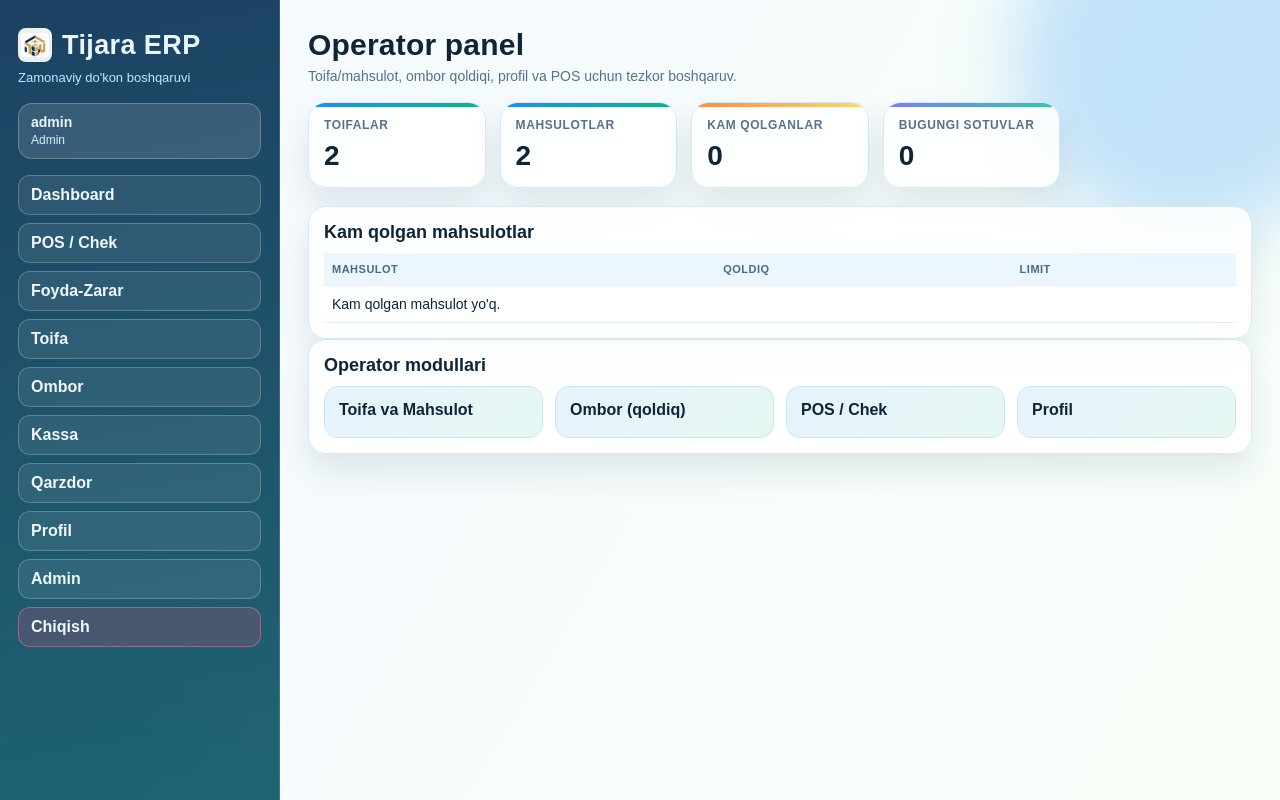
After one commit to mahmudovah/market-m-s, a Django app: page /operator/ in a window 1280 px wide. The commit adds this page. Run offline with Django 5.2, Linux system fonts and the light colour scheme; a user stored in the database is signed in; data comes from the database, SQL or seed files in the repository; both versions use the stored data as it was after the commit.

Commit message:
logo-operator-login

```diff
--- a/core/settings.py
+++ b/core/settings.py
@@ -124,3 +124,7 @@ STATIC_URL = 'static/'
 STATICFILES_DIRS = [BASE_DIR / "static"]
 
 DEFAULT_AUTO_FIELD = 'django.db.models.BigAutoField'
+
+LOGIN_URL = "/login/"
+LOGIN_REDIRECT_URL = "/"
+LOGOUT_REDIRECT_URL = "/login/"
--- a/core/urls.py
+++ b/core/urls.py
@@ -15,11 +15,14 @@ Including another URLconf
     2. Add a URL to urlpatterns:  path('blog/', include('blog.urls'))
 """
 from django.contrib import admin
+from django.contrib.auth import views as auth_views
 from django.urls import include, path
 
 from .views import (
     api_root,
     dashboard,
+    operator_dashboard,
+    operator_ombor,
     web_kassa,
     web_ombor,
     web_profil,
@@ -29,7 +32,11 @@ from .views import (
 
 urlpatterns = [
     path('admin/', admin.site.urls),
+    path("login/", auth_views.LoginView.as_view(template_name="registration/login.html"), name="login"),
+    path("logout/", auth_views.LogoutView.as_view(next_page="login"), name="logout"),
     path("", dashboard, name="web-dashboard"),
+    path("operator/", operator_dashboard, name="operator-dashboard"),
+    path("operator/ombor/", operator_ombor, name="operator-ombor"),
     path("savdo/", include("savdo.urls")),
     path("ombor/", web_ombor, name="web-ombor"),
     path("kassa/", web_kassa, name="web-kassa"),
--- a/core/views.py
+++ b/core/views.py
@@ -1,10 +1,11 @@
 from datetime import timedelta
 from urllib.parse import quote
 
-from django.db.models import Case, Count, DecimalField, ExpressionWrapper, F, Q, Sum, Value, When
+from django.db.models import BooleanField, Case, Count, DecimalField, ExpressionWrapper, F, Q, Sum, Value, When
 from django.db.models.functions import Coalesce, TruncMonth
 from django.http import JsonResponse
-from django.shortcuts import render
+from django.shortcuts import redirect, render
+from django.contrib.auth.decorators import login_required, user_passes_test
 from django.utils import timezone
 
 from kassa.models import CashTransaction, CashTransfer
@@ -13,6 +14,47 @@ from profil.models import ExportLog, ShopProfile
 from qarzdor.models import Debt, DebtPayment
 from savdo.models import Sale, SaleItem
 from toifa.models import Category, Product
+
+
+def _is_admin_like(user):
+    return user.is_authenticated and (user.is_superuser or user.is_staff)
+
+
+def _stock_with_low_flags():
+    qty_field = DecimalField(max_digits=14, decimal_places=3)
+    qty_zero = Value(0, output_field=qty_field)
+    current_stock = (
+        Product.objects.annotate(
+            kirim=Coalesce(
+                Sum(
+                    "stock_movements__quantity",
+                    filter=Q(stock_movements__movement_type=StockMovement.TYPE_IN),
+                    output_field=qty_field,
+                ),
+                qty_zero,
+                output_field=qty_field,
+            ),
+            chiqim=Coalesce(
+                Sum(
+                    "stock_movements__quantity",
+                    filter=Q(stock_movements__movement_type=StockMovement.TYPE_OUT),
+                    output_field=qty_field,
+                ),
+                qty_zero,
+                output_field=qty_field,
+            ),
+        )
+        .annotate(current_qty=ExpressionWrapper(F("kirim") - F("chiqim"), output_field=qty_field))
+        .annotate(
+            is_low=Case(
+                When(current_qty__lte=F("min_stock_limit"), then=Value(True)),
+                default=Value(False),
+                output_field=BooleanField(),
+            )
+        )
+        .order_by("name")
+    )
+    return current_stock
 
 
 def api_root(request):
@@ -30,6 +72,8 @@ def api_root(request):
     )
 
 
+@login_required
+@user_passes_test(_is_admin_like, login_url="/operator/")
 def dashboard(request):
     period = request.GET.get("period", "30")
     period_days = 30
@@ -146,25 +190,10 @@ def dashboard(request):
     return render(request, "dashboard.html", context)
 
 
+@login_required
+@user_passes_test(_is_admin_like, login_url="/operator/")
 def web_ombor(request):
-    qty_field = DecimalField(max_digits=14, decimal_places=3)
-    qty_zero = Value(0, output_field=qty_field)
-    current_stock = (
-        Product.objects.annotate(
-            kirim=Coalesce(
-                Sum("stock_movements__quantity", filter=Q(stock_movements__movement_type=StockMovement.TYPE_IN), output_field=qty_field),
-                qty_zero,
-                output_field=qty_field,
-            ),
-            chiqim=Coalesce(
-                Sum("stock_movements__quantity", filter=Q(stock_movements__movement_type=StockMovement.TYPE_OUT), output_field=qty_field),
-                qty_zero,
-                output_field=qty_field,
-            ),
-        )
-        .annotate(current_qty=ExpressionWrapper(F("kirim") - F("chiqim"), output_field=qty_field))
-        .order_by("name")
-    )
+    current_stock = _stock_with_low_flags()
     receipts = list(WarehouseReceipt.objects.select_related("operator").order_by("-received_at")[:20])
     for receipt in receipts:
         receipt.qr_image_url = f"https://quickchart.io/qr?size=140&text={quote(receipt.qr_payload)}"
@@ -173,7 +202,11 @@ def web_ombor(request):
     return render(request, "ombor.html", context)
 
 
+@login_required
 def web_kassa(request):
+    if not _is_admin_like(request.user):
+        return redirect("operator-dashboard")
+
     money_field = DecimalField(max_digits=14, decimal_places=2)
     money_zero = Value(0, output_field=money_field)
 
@@ -243,7 +276,11 @@ def web_kassa(request):
     return render(request, "kassa.html", {"accounts": accounts, "monthly_rows": monthly_rows})
 
 
+@login_required
 def web_qarzdor(request):
+    if not _is_admin_like(request.user):
+        return redirect("operator-dashboard")
+
     today = timezone.localdate()
     active_debts = Debt.objects.filter(due_date__gte=today, remaining_amount__gt=0).select_related("debtor", "product").order_by("-issued_at")[:20]
     overdue = Debt.objects.filter(due_date__lt=today, remaining_amount__gt=0).select_related("debtor", "product")[:20]
@@ -258,6 +295,7 @@ def web_qarzdor(request):
     return render(request, "qarzdor.html", context)
 
 
+@login_required
 def web_toifa(request):
     categories = Category.objects.annotate(product_count=Count("products"))
     selected_category = request.GET.get("category")
@@ -274,7 +312,36 @@ def web_toifa(request):
     )
 
 
+@login_required
 def web_profil(request):
     profile = ShopProfile.objects.order_by("-id").first()
     exports = ExportLog.objects.select_related("generated_by").order_by("-created_at")[:20]
     return render(request, "profil.html", {"profile": profile, "exports": exports})
+
+
+@login_required
+def operator_dashboard(request):
+    current_stock = _stock_with_low_flags()
+    low_items = [row for row in current_stock if row.is_low][:20]
+    context = {
+        "cards": {
+            "toifalar": Category.objects.count(),
+            "mahsulotlar": Product.objects.count(),
+            "kam_qolganlar": len(low_items),
+            "bugungi_sotuvlar": Sale.objects.filter(sold_at__date=timezone.localdate()).count(),
+        },
+        "low_stock_items": low_items,
+        "modules": [
+            {"name": "Toifa va Mahsulot", "url_name": "web-toifa"},
+            {"name": "Ombor (qoldiq)", "url_name": "operator-ombor"},
+            {"name": "POS / Chek", "url_name": "web-pos"},
+            {"name": "Profil", "url_name": "web-profil"},
+        ],
+    }
+    return render(request, "operator_dashboard.html", context)
+
+
+@login_required
+def operator_ombor(request):
+    stock_rows = _stock_with_low_flags()
+    return render(request, "operator_ombor.html", {"stock_rows": stock_rows})
--- a/savdo/views.py
+++ b/savdo/views.py
@@ -1,6 +1,7 @@
 from decimal import Decimal
 
 from django.contrib import messages
+from django.contrib.auth.decorators import login_required
 from django.db.models import DecimalField, F, Q, Sum, Value
 from django.db.models.functions import Coalesce, TruncMonth
 from django.http import HttpResponse
@@ -34,6 +35,7 @@ def _current_stock_for_product(product: Product) -> Decimal:
     return agg["kirim"] - agg["chiqim"]
 
 
+@login_required
 def pos_page(request):
     if request.method == "POST":
         form = POSSaleForm(request.POST)
@@ -73,11 +75,13 @@ def pos_page(request):
     return render(request, "savdo_pos.html", {"form": form, "recent_sales": recent_sales})
 
 
+@login_required
 def sale_receipt(request, sale_id: int):
     sale = get_object_or_404(Sale.objects.select_related("cash_account").prefetch_related("items__product"), pk=sale_id)
     return render(request, "receipt.html", {"sale": sale})
 
 
+@login_required
 def profit_report(request):
     money_field = DecimalField(max_digits=14, decimal_places=2)
     money_zero = Value(0, output_field=money_field)
@@ -105,6 +109,7 @@ def profit_report(request):
     )
 
 
+@login_required
 def export_sales_excel(request):
     try:
         from openpyxl import Workbook
@@ -136,6 +141,7 @@ def export_sales_excel(request):
     return response
 
 
+@login_required
 def export_sales_pdf(request):
     response = HttpResponse(content_type="application/pdf")
     response["Content-Disposition"] = 'attachment; filename="sales_report.pdf"'
--- a/static/css/app.css
+++ b/static/css/app.css
@@ -1,12 +1,16 @@
 :root {
-    --bg: #f3f7f4;
-    --card: #ffffff;
-    --text: #16302b;
-    --muted: #5e7b74;
-    --accent: #0f9d7a;
-    --accent-2: #1a7fcb;
-    --line: #d9e8e3;
-    --shadow: 0 12px 28px rgba(21, 61, 51, 0.08);
+    --bg-1: #f4f9ff;
+    --bg-2: #f8fff8;
+    --text: #0f2438;
+    --muted: #58718b;
+    --line: #d8e7f5;
+    --card: rgba(255, 255, 255, 0.86);
+    --glass: blur(10px);
+    --brand-a: #1f8ef1;
+    --brand-b: #0bb783;
+    --brand-c: #ff8a3d;
+    --danger: #f0446f;
+    --shadow: 0 18px 32px rgba(17, 52, 84, 0.1);
 }
 
 * {
@@ -15,60 +19,128 @@
 
 body {
     margin: 0;
-    font-family: "Manrope", "Segoe UI", sans-serif;
+    font-family: "Sora", "Manrope", sans-serif;
     color: var(--text);
-    background: radial-gradient(circle at 10% 20%, #eaf5ef 0%, #f7fbf9 42%, #eef5fb 100%);
+    background: linear-gradient(120deg, var(--bg-1), var(--bg-2));
+}
+
+a {
+    color: #226eca;
 }
 
 .bg-orb {
     position: fixed;
     border-radius: 999px;
     pointer-events: none;
-    filter: blur(24px);
+    filter: blur(35px);
     z-index: 0;
+    animation: drift 12s ease-in-out infinite alternate;
 }
 
 .orb-one {
-    width: 280px;
-    height: 280px;
-    top: -90px;
-    right: -60px;
-    background: rgba(15, 157, 122, 0.25);
+    width: 340px;
+    height: 340px;
+    top: -120px;
+    right: -80px;
+    background: rgba(31, 142, 241, 0.24);
 }
 
 .orb-two {
-    width: 240px;
-    height: 240px;
-    bottom: -80px;
-    left: -60px;
-    background: rgba(26, 127, 203, 0.2);
+    width: 280px;
+    height: 280px;
+    bottom: -90px;
+    left: -70px;
+    background: rgba(11, 183, 131, 0.2);
+    animation-delay: 0.8s;
+}
+
+@keyframes drift {
+    from {
+        transform: translateY(0) scale(1);
+    }
+    to {
+        transform: translateY(20px) scale(1.05);
+    }
 }
 
 .layout {
     display: grid;
-    grid-template-columns: 260px 1fr;
+    grid-template-columns: 280px 1fr;
     min-height: 100vh;
     position: relative;
     z-index: 2;
 }
 
 .sidebar {
-    padding: 28px 20px;
-    background: rgba(255, 255, 255, 0.8);
-    backdrop-filter: blur(6px);
-    border-right: 1px solid var(--line);
+    padding: 28px 18px;
+    background: linear-gradient(170deg, rgba(16, 55, 90, 0.95), rgba(20, 92, 108, 0.95));
+    color: #eaf6ff;
+    border-right: 1px solid rgba(255, 255, 255, 0.14);
+}
+
+.brand-wrap {
+    display: flex;
+    align-items: center;
+    gap: 10px;
+}
+
+.brand-dot {
+    width: 14px;
+    height: 14px;
+    border-radius: 999px;
+    background: linear-gradient(135deg, #52d5ff, #84ffcc);
+    box-shadow: 0 0 0 6px rgba(132, 255, 204, 0.17);
+}
+
+.brand-logo {
+    width: 34px;
+    height: 34px;
+    object-fit: contain;
+    border-radius: 8px;
+    background: rgba(255, 255, 255, 0.92);
+    padding: 3px;
 }
 
 .sidebar h1 {
     margin: 0;
-    font-size: 28px;
-    letter-spacing: 0.5px;
+    font-size: 27px;
+    letter-spacing: 0.4px;
+}
+
+.login-logo {
+    width: 84px;
+    height: 84px;
+    object-fit: contain;
+    display: block;
+    margin: 0 auto 12px;
+    background: #fff;
+    border-radius: 16px;
+    padding: 8px;
+    border: 1px solid #d4e4f3;
 }
 
 .sidebar p {
-    margin: 6px 0 20px;
-    color: var(--muted);
+    margin: 8px 0 18px;
+    color: #bee8ff;
+    font-size: 13px;
+}
+
+.user-chip {
+    border: 1px solid rgba(255, 255, 255, 0.24);
+    background: rgba(255, 255, 255, 0.12);
+    border-radius: 14px;
+    padding: 10px 12px;
+    margin-bottom: 16px;
+}
+
+.user-chip strong {
+    display: block;
     font-size: 14px;
+}
+
+.user-chip span {
+    font-size: 12px;
+    color: #d7f2ff;
 }
 
 .sidebar nav {
@@ -77,63 +149,94 @@ body {
     gap: 8px;
 }
 
-.sidebar a {
+.nav-link {
     text-decoration: none;
-    color: var(--text);
+    color: #eef9ff;
     font-weight: 600;
-    border: 1px solid var(--line);
     border-radius: 12px;
     padding: 10px 12px;
-    transition: all 0.25s ease;
-    background: #fff;
+    border: 1px solid rgba(255, 255, 255, 0.22);
+    background: rgba(255, 255, 255, 0.08);
+    transition: all 0.2s ease;
 }
 
-.sidebar a:hover {
-    background: linear-gradient(90deg, rgba(15, 157, 122, 0.08), rgba(26, 127, 203, 0.08));
-    border-color: #b9d8cf;
-    transform: translateY(-1px);
+.nav-link:hover {
+    transform: translateX(3px);
+    background: linear-gradient(90deg, rgba(82, 213, 255, 0.18), rgba(132, 255, 204, 0.15));
+    border-color: rgba(255, 255, 255, 0.42);
+}
+
+.nav-danger {
+    border-color: rgba(255, 149, 176, 0.4);
+    background: rgba(240, 68, 111, 0.2);
 }
 
 .content {
-    padding: 26px;
+    padding: 28px;
 }
 
 .header h2 {
-    margin: 0 0 4px;
+    margin: 0 0 6px;
     font-size: 30px;
+    letter-spacing: 0.2px;
 }
 
 .header p {
     margin: 0 0 18px;
     color: var(--muted);
+    font-size: 14px;
 }
 
 .cards {
     display: grid;
-    grid-template-columns: repeat(auto-fill, minmax(180px, 1fr));
+    grid-template-columns: repeat(auto-fill, minmax(170px, 1fr));
     gap: 14px;
-    margin-bottom: 16px;
+    margin-bottom: 18px;
 }
 
 .card {
     background: var(--card);
     border: 1px solid var(--line);
-    border-radius: 16px;
-    padding: 14px;
+    border-radius: 18px;
+    padding: 15px;
     box-shadow: var(--shadow);
+    backdrop-filter: var(--glass);
+    position: relative;
+    overflow: hidden;
+}
+
+.card::before {
+    content: "";
+    position: absolute;
+    top: 0;
+    left: 0;
+    right: 0;
+    height: 4px;
+    background: linear-gradient(90deg, var(--brand-a), var(--brand-b));
+}
+
+.cards .card:nth-child(3n)::before {
+    background: linear-gradient(90deg, var(--brand-c), #ffd86a);
+}
+
+.cards .card:nth-child(4n)::before {
+    background: linear-gradient(90deg, #7d7bff, #31c9a6);
 }
 
 .card h3 {
     margin: 0;
-    font-size: 14px;
+    font-size: 12px;
     color: var(--muted);
     font-weight: 700;
+    text-transform: uppercase;
+    letter-spacing: 0.6px;
 }
 
 .card strong {
     margin-top: 8px;
     display: block;
-    font-size: 26px;
+    font-size: 28px;
+    font-weight: 700;
 }
 
 .grid-2 {
@@ -146,9 +249,10 @@ body {
 .panel {
     background: var(--card);
     border: 1px solid var(--line);
-    border-radius: 16px;
+    border-radius: 18px;
     box-shadow: var(--shadow);
-    padding: 14px;
+    padding: 15px;
+    backdrop-filter: var(--glass);
 }
 
 .panel h3 {
@@ -160,49 +264,61 @@ table {
     width: 100%;
     border-collapse: collapse;
     font-size: 14px;
+    overflow: hidden;
 }
 
-th, td {
-    border-bottom: 1px solid var(--line);
+th,
+td {
+    border-bottom: 1px solid #e4eef8;
     text-align: left;
-    padding: 9px 8px;
+    padding: 10px 8px;
+}
+
+tbody tr:nth-child(even) {
+    background: rgba(31, 142, 241, 0.04);
+}
+
+tbody tr:hover {
+    background: rgba(11, 183, 131, 0.08);
 }
 
 th {
-    color: var(--muted);
-    font-size: 12px;
-    letter-spacing: 0.2px;
+    color: #4f6983;
+    font-size: 11px;
+    letter-spacing: 0.5px;
     text-transform: uppercase;
+    background: rgba(31, 142, 241, 0.08);
 }
 
 .module-grid {
     display: grid;
-    grid-template-columns: repeat(auto-fill, minmax(220px, 1fr));
+    grid-template-columns: repeat(auto-fill, minmax(210px, 1fr));
     gap: 12px;
 }
 
 .module-card {
     text-decoration: none;
     color: inherit;
-    border: 1px solid var(--line);
+    border: 1px solid #cfe3f4;
     border-radius: 14px;
-    padding: 12px;
-    background: linear-gradient(135deg, rgba(15, 157, 122, 0.06), rgba(26, 127, 203, 0.06));
+    padding: 14px;
+    background: linear-gradient(135deg, rgba(31, 142, 241, 0.1), rgba(11, 183, 131, 0.1));
     transition: transform 0.2s ease, box-shadow 0.2s ease;
 }
 
 .module-card:hover {
     transform: translateY(-2px);
-    box-shadow: 0 12px 22px rgba(22, 48, 43, 0.12);
+    box-shadow: 0 14px 24px rgba(20, 86, 115, 0.16);
 }
 
 .module-card h4 {
-    margin: 0 0 6px;
+    margin: 0 0 4px;
 }
 
 .module-card p {
     margin: 0;
     color: var(--muted);
+    font-size: 13px;
 }
 
 .details-list {
--- a/templates/base.html
+++ b/templates/base.html
@@ -12,21 +12,49 @@
     <div class="bg-orb orb-two"></div>
     <div class="layout">
         <aside class="sidebar">
-            <h1>BozorERP</h1>
+            <div class="brand-wrap">
+                <img class="brand-logo" src="{% static 'img/tijara-logo.png' %}" alt="Tijara logo">
+                <h1>Tijara ERP</h1>
+            </div>
             <p>Zamonaviy do'kon boshqaruvi</p>
+            {% if user.is_authenticated %}
+            <div class="user-chip">
+                <strong>{{ user.username }}</strong>
+                <span>{% if user.is_superuser or user.is_staff %}Admin{% else %}Operator{% endif %}</span>
+            </div>
+            {% endif %}
             <nav>
-                <a href="{% url 'web-dashboard' %}">Dashboard</a>
-                <a href="{% url 'web-pos' %}">POS / Chek</a>
-                <a href="{% url 'web-profit' %}">Foyda-Zarar</a>
-                <a href="{% url 'web-toifa' %}">Toifa</a>
-                <a href="{% url 'web-ombor' %}">Ombor</a>
-                <a href="{% url 'web-kassa' %}">Kassa</a>
-                <a href="{% url 'web-qarzdor' %}">Qarzdor</a>
-                <a href="{% url 'web-profil' %}">Profil</a>
-                <a href="/admin/">Admin</a>
+                {% if user.is_authenticated %}
+                    {% if user.is_superuser or user.is_staff %}
+                    <a class="nav-link" href="{% url 'web-dashboard' %}">Dashboard</a>
+                    <a class="nav-link" href="{% url 'web-pos' %}">POS / Chek</a>
+                    <a class="nav-link" href="{% url 'web-profit' %}">Foyda-Zarar</a>
+                    <a class="nav-link" href="{% url 'web-toifa' %}">Toifa</a>
+                    <a class="nav-link" href="{% url 'web-ombor' %}">Ombor</a>
+                    <a class="nav-link" href="{% url 'web-kassa' %}">Kassa</a>
+                    <a class="nav-link" href="{% url 'web-qarzdor' %}">Qarzdor</a>
+                    <a class="nav-link" href="{% url 'web-profil' %}">Profil</a>
+                    <a class="nav-link" href="/admin/">Admin</a>
+                    {% else %}
+                    <a class="nav-link" href="{% url 'operator-dashboard' %}">Operator panel</a>
+                    <a class="nav-link" href="{% url 'web-toifa' %}">Toifa va Mahsulot</a>
+                    <a class="nav-link" href="{% url 'operator-ombor' %}">Ombor qoldiq</a>
+                    <a class="nav-link" href="{% url 'web-pos' %}">POS / Chek</a>
+                    <a class="nav-link" href="{% url 'web-profil' %}">Profil</a>
+                    {% endif %}
+                    <a class="nav-link nav-danger" href="{% url 'logout' %}">Chiqish</a>
+                {% else %}
+                    <a class="nav-link" href="{% url 'login' %}">Kirish</a>
+                    <a class="nav-link" href="/admin/login/">Admin kirish</a>
+                {% endif %}
             </nav>
         </aside>
         <main class="content">
+            {% if messages %}
+                {% for message in messages %}
+                <div class="panel">{{ message }}</div>
+                {% endfor %}
+            {% endif %}
             {% block content %}{% endblock %}
         </main>
     </div>
--- /dev/null
+++ b/templates/operator_dashboard.html
@@ -0,0 +1,44 @@
+{% extends "base.html" %}
+{% block title %}Operator panel{% endblock %}
+{% block content %}
+<section class="header">
+    <h2>Operator panel</h2>
+    <p>Toifa/mahsulot, ombor qoldiqi, profil va POS uchun tezkor boshqaruv.</p>
+</section>
+
+<section class="cards">
+    <article class="card"><h3>Toifalar</h3><strong>{{ cards.toifalar }}</strong></article>
+    <article class="card"><h3>Mahsulotlar</h3><strong>{{ cards.mahsulotlar }}</strong></article>
+    <article class="card"><h3>Kam qolganlar</h3><strong>{{ cards.kam_qolganlar }}</strong></article>
+    <article class="card"><h3>Bugungi sotuvlar</h3><strong>{{ cards.bugungi_sotuvlar }}</strong></article>
+</section>
+
+<section class="panel">
+    <h3>Kam qolgan mahsulotlar</h3>
+    <table>
+        <thead><tr><th>Mahsulot</th><th>Qoldiq</th><th>Limit</th></tr></thead>
+        <tbody>
+            {% for item in low_stock_items %}
+            <tr>
+                <td>{{ item.name }}</td>
+                <td>{{ item.current_qty }}</td>
+                <td>{{ item.min_stock_limit }}</td>
+            </tr>
+            {% empty %}
+            <tr><td colspan="3">Kam qolgan mahsulot yo'q.</td></tr>
+            {% endfor %}
+        </tbody>
+    </table>
+</section>
+
+<section class="panel">
+    <h3>Operator modullari</h3>
+    <div class="module-grid">
+        {% for module in modules %}
+        <a class="module-card" href="{% url module.url_name %}">
+            <h4>{{ module.name }}</h4>
+        </a>
+        {% endfor %}
+    </div>
+</section>
+{% endblock %}
```
Also changed, not shown: other parts of static/css/app.css (+66 -9 lines), templates/kassa.html (+4 -4 lines), templates/ombor.html (+10 -2 lines), templates/operator_ombor.html (added, +26 -0 lines), templates/registration/login.html (added, +29 -0 lines), README.md, db.sqlite3, static/img/tijara-logo.png (added).
